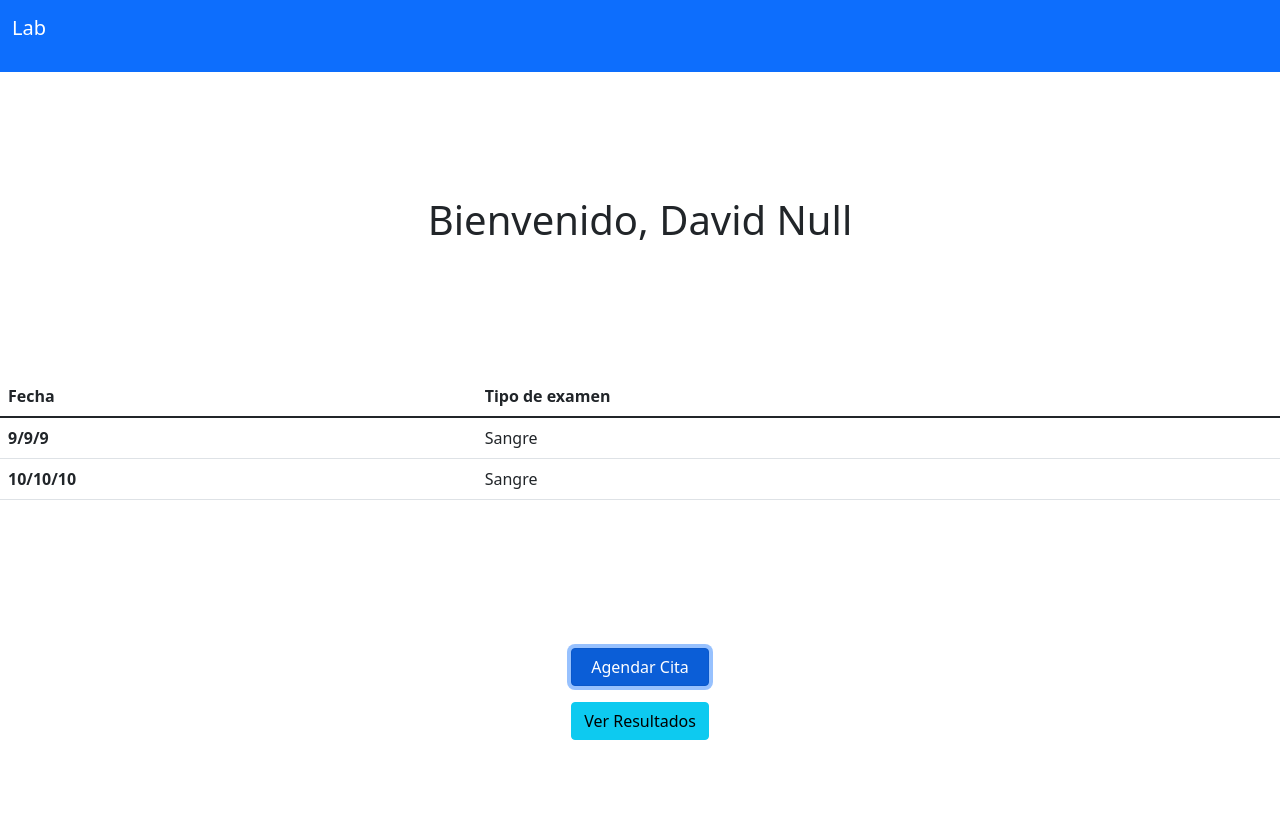
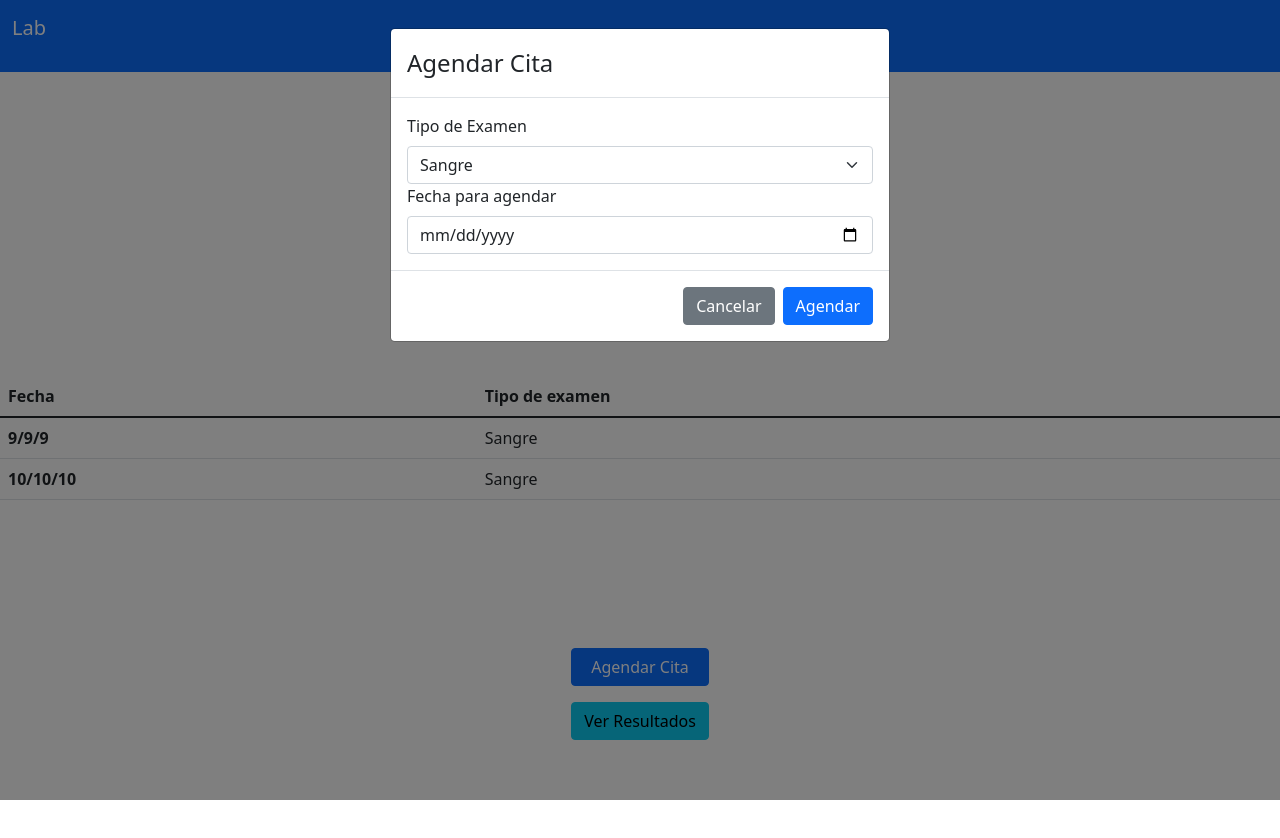
Before and after one commit to sarrietav-dev/lab-samples-app, a Next.js app in the folder frontend/: page / in a window 1280 px wide. Both pictures are taken after a click on the button "Agendar Cita". Shown: the top 838 px of the page. Built offline with nearby package versions, Linux system fonts and the light colour scheme.

Commit message:
✨ Add schedule appointment modal (#11)
* ➕ Add react-bootstrap

* 💄 Create ScheduleModal component

* ✨ Implement ScheduleModal feature on UserHome

* ♻️ Add method POST to the form

* 🐛 Submit button not submitting the form

```diff
--- /dev/null
+++ b/frontend/components/ScheduleModal.tsx
@@ -0,0 +1,48 @@
+import { useRef } from 'react';
+import { Button, Form, Modal } from 'react-bootstrap';
+
+interface ScheduleModalProps {
+  show: boolean;
+  handleShow: (show: boolean) => void;
+}
+
+const ScheduleModal = ({ show, handleShow }: ScheduleModalProps) => {
+  const handleClose = () => handleShow(false);
+  const formRef = useRef<HTMLFormElement>(null);
+
+  const handleFormSubmit = () => formRef.current?.submit();
+
+  return (
+    <Modal backdrop="static" show={show}>
+      <Modal.Header>
+        <Modal.Title>Agendar Cita</Modal.Title>
+      </Modal.Header>
+      <Modal.Body>
+        <Form method="POST" ref={formRef}>
+          <Form.Group controlId="testType">
+            <Form.Label>Tipo de Examen</Form.Label>
+            <Form.Select placeholder="Elija el tipo de examen">
+              <option value="sangre">Sangre</option>
+              <option value="orina">Orina</option>
+              <option value="vista">Vista</option>
+            </Form.Select>
+          </Form.Group>
+          <Form.Group>
+            <Form.Label>Fecha para agendar</Form.Label>
+            <Form.Control type="date" />
+          </Form.Group>
+        </Form>
+      </Modal.Body>
+      <Modal.Footer>
+        <Button variant="secondary" onClick={handleClose}>
+          Cancelar
+        </Button>
+        <Button variant="primary" onClick={handleFormSubmit}>
+          Agendar
+        </Button>
+      </Modal.Footer>
+    </Modal>
+  );
+};
+
+export default ScheduleModal;
--- a/frontend/package.json
+++ b/frontend/package.json
@@ -11,6 +11,7 @@
     "bootstrap": "5.1.3",
     "next": "12.0.4",
     "react": "17.0.2",
+    "react-bootstrap": "^2.0.2",
     "react-dom": "17.0.2"
   },
   "devDependencies": {
--- a/frontend/pages/index.tsx
+++ b/frontend/pages/index.tsx
@@ -1,6 +1,12 @@
 import type { NextPage } from 'next';
+import { useState } from 'react';
+import ScheduleModal from '../components/ScheduleModal';
 
 const UserHome: NextPage = () => {
+  const [showModal, setShowModal] = useState(false);
+
+  const handleShow = () => setShowModal(true);
+
   return (
     <div style={{ height: '100vh' }}>
       <nav className="navbar navbar-dark bg-primary">
@@ -29,10 +35,13 @@ const UserHome: NextPage = () => {
           </tbody>
         </table>
         <div className="d-flex flex-column">
-          <button className="btn btn-primary my-2">Agendar Cita</button>
+          <button className="btn btn-primary my-2" onClick={handleShow}>
+            Agendar Cita
+          </button>
           <button className="btn btn-info my-2">Ver Resultados</button>
         </div>
       </div>
+      <ScheduleModal show={showModal} handleShow={setShowModal} />
     </div>
   );
 };
```
Also changed, not shown: 1 other file (tests, documents, lock files or other folders).
